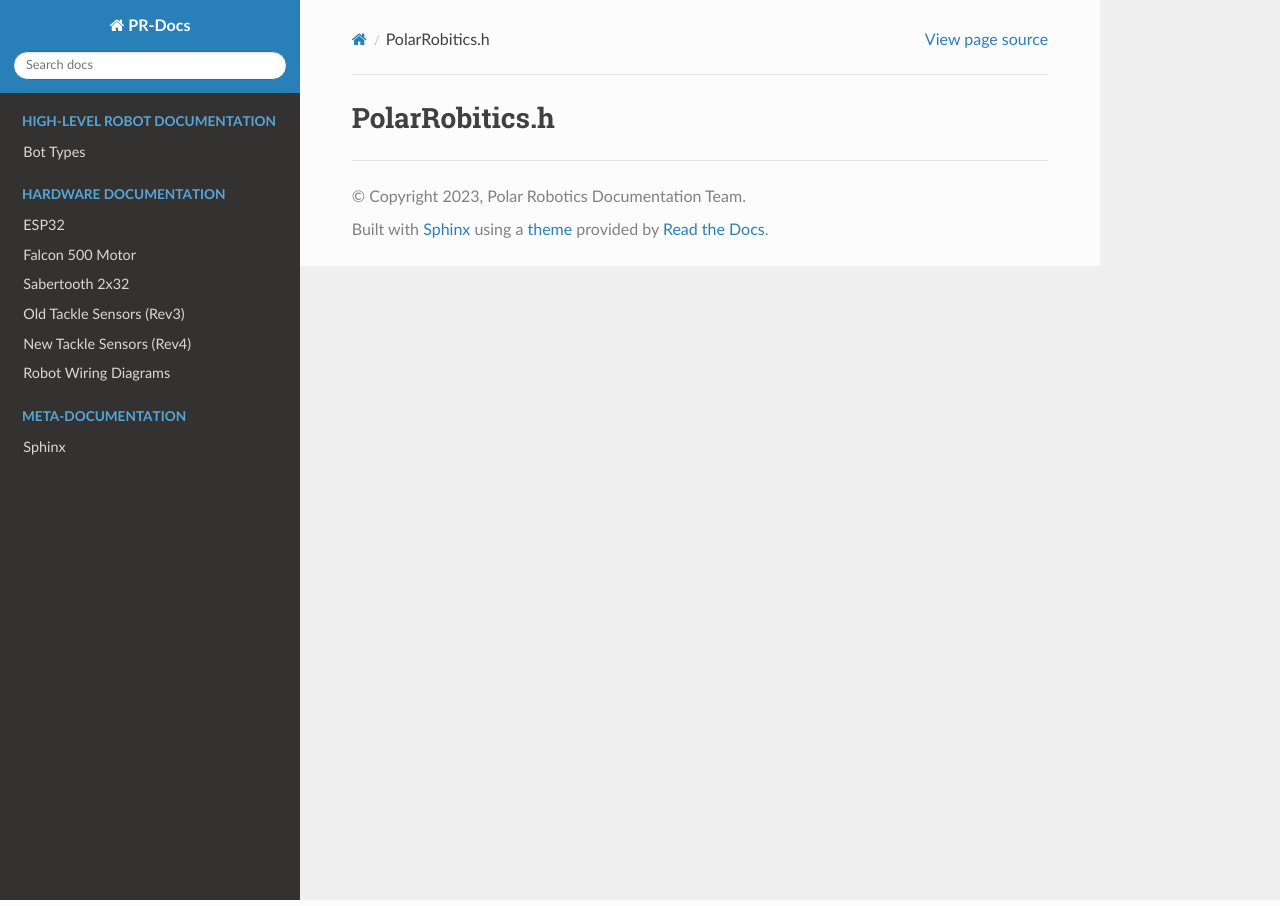
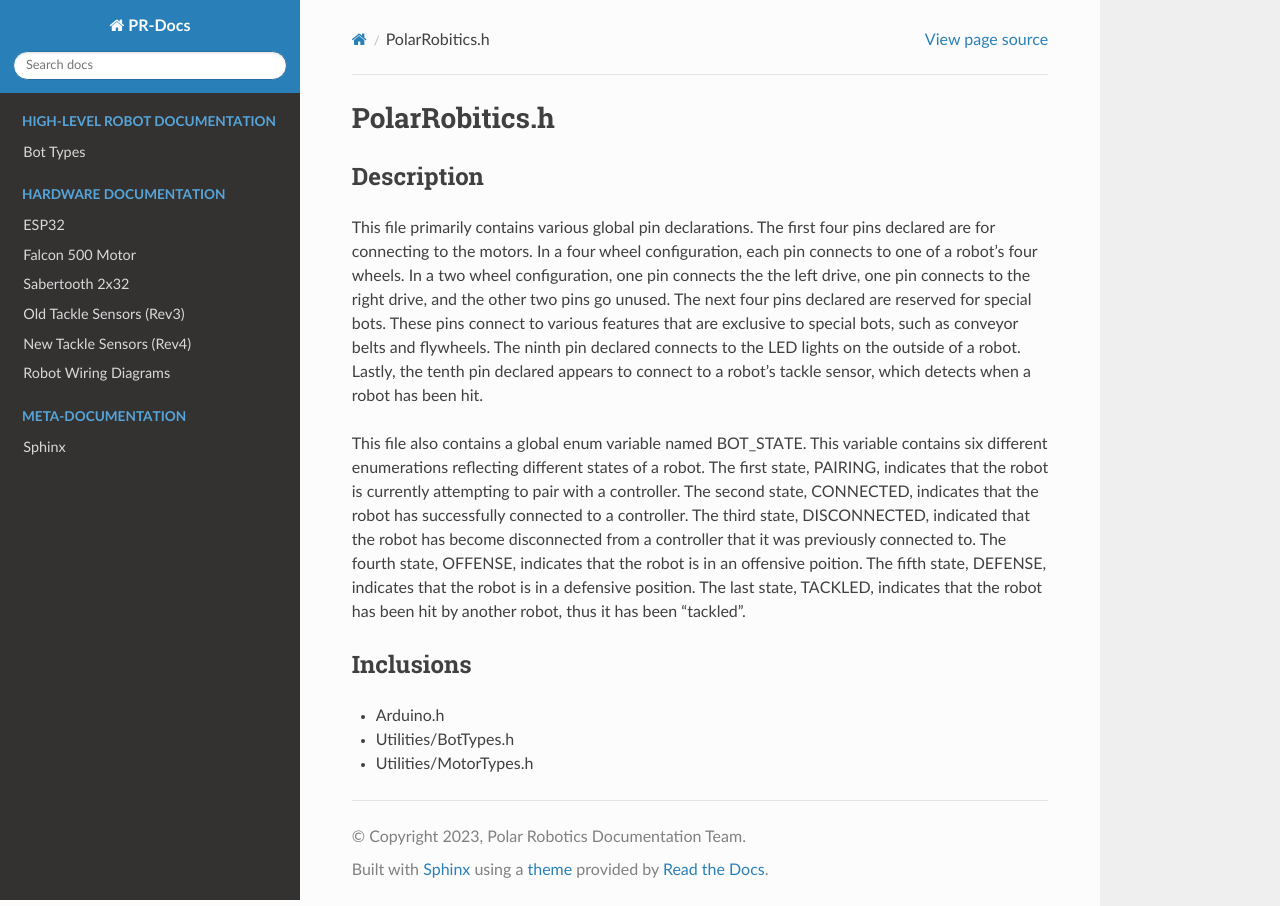
Before and after one commit to PolarRobotics/PR-Docs, a Sphinx documentation site: the page built from docs/source/codebase/polar-robotics-h.md, in a window 1280 px wide. Built offline with Sphinx 7.4.7 and the Read the Docs theme 2.0.0, drawn with Linux system fonts in a browser that asks for light colours.

Commit message:
PolarRobotics.h Documentation
Documented the contents of PolarRobotics.h to the best of my ability. Unsure if all information presented is 100% accurate. Please let me know if I'm on the right track regarding how I'm formatting the information and if I'm documenting the right kind of stuff.

```diff
--- a/docs/source/codebase/polar-robotics-h.md
+++ b/docs/source/codebase/polar-robotics-h.md
@@ -1 +1,13 @@
 # PolarRobitics.h
+
+## Description
+
+This file primarily contains various global pin declarations. The first four pins declared are for connecting to the motors. In a four wheel configuration, each pin connects to one of a robot's four wheels. In a two wheel configuration, one pin connects the the left drive, one pin connects to the right drive, and the other two pins go unused. The next four pins declared are reserved for special bots. These pins connect to various features that are exclusive to special bots, such as conveyor belts and flywheels. The ninth pin declared connects to the LED lights on the outside of a robot. Lastly, the tenth pin declared appears to connect to a robot's tackle sensor, which detects when a robot has been hit.
+
+This file also contains a global enum variable named BOT_STATE. This variable contains six different enumerations reflecting different states of a robot. The first state, PAIRING, indicates that the robot is currently attempting to pair with a controller. The second state, CONNECTED, indicates that the robot has successfully connected to a controller. The third state, DISCONNECTED, indicated that the robot has become disconnected from a controller that it was previously connected to. The fourth state, OFFENSE, indicates that the robot is in an offensive poition. The fifth state, DEFENSE, indicates that the robot is in a defensive position. The last state, TACKLED, indicates that the robot has been hit by another robot, thus it has been "tackled".
+
+## Inclusions
+
+- Arduino.h
+- Utilities/BotTypes.h
+- Utilities/MotorTypes.h
```
